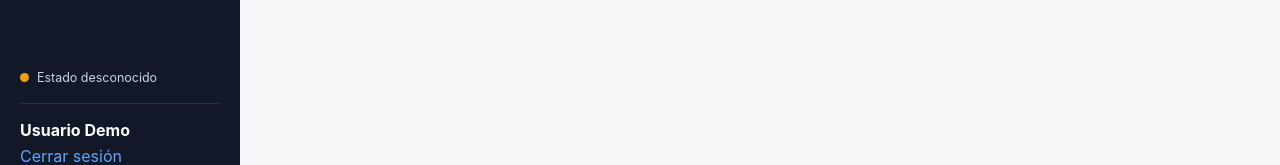
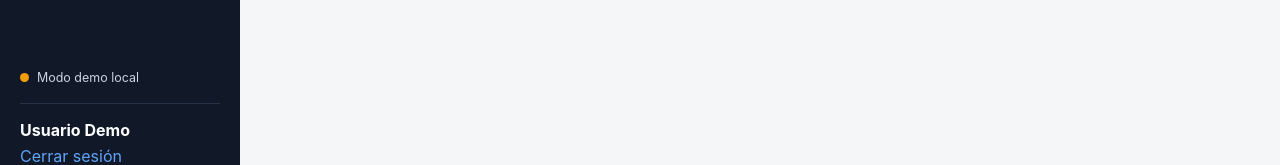
Before and after one commit to Rivadesa/Costi-a, a Vue app in the folder frontend/operator/: page /#/login in a window 1280 px wide. Both pictures are taken after a click on the button "Entrar en modo demo". Shown: the part 608-773 px from the top of the page. Built offline with nearby package versions, Linux system fonts and the light colour scheme; no server answers.

Commit message:
ui: show demo connection status

```diff
--- a/frontend/operator/src/components/ConnectionBadge.vue
+++ b/frontend/operator/src/components/ConnectionBadge.vue
@@ -6,6 +6,7 @@ const label = computed(() => ({
   online: 'Servidor local conectado',
   offline: 'Servidor local sin conexión',
   checking: 'Comprobando servidor…',
+  demo: 'Modo demo local',
 }[session.connection] || 'Estado desconocido'));
 </script>
 
```
